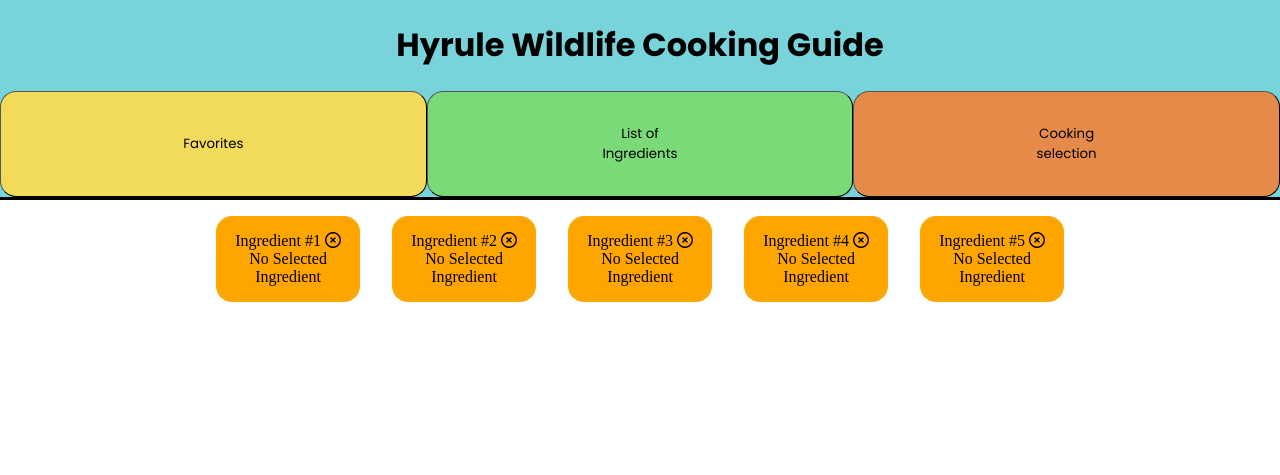
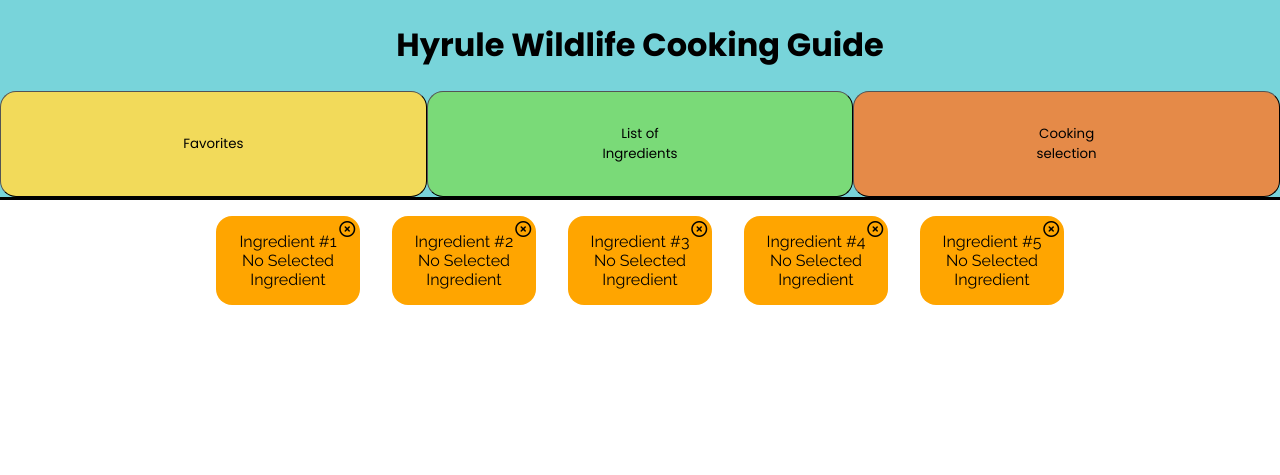
Before and after one commit to Ost-Ethan/BOTW-Zelda-Cooking-ajax-project, a website: page index.html in a window 1280 px wide. Shown: the top 475 px of the page. Drawn offline with Linux system fonts and the light colour scheme; no server answers.

Commit message:
formatted ingredient entries to be more accurate to the figma, and placed the X icons in the right spot

```diff
--- a/css/styles.css
+++ b/css/styles.css
@@ -64,13 +64,18 @@
 .ingredient {
   background-color: orange;
   display: flex;
+  position: relative;
+  flex-direction: column;
   flex-wrap: wrap;
   justify-content: center;
+  align-items: center;
   max-width: 9rem;
   margin: 1rem;
   text-align: center;
   border-radius: 1rem;
   padding: 1rem;
+  padding-top: 0;
+  font-family: Raleway, sans-serif;
 }
 
 .finished-dish-container {
@@ -102,6 +107,19 @@
   border-style: hidden;
 }
 
+.remove-icon {
+  display: flex;
+  position: absolute;
+  right: 0;
+  left: 7.7rem;
+  top: 0.3rem;
+  bottom: 0;
+}
+
+.ingredient-label {
+  margin-top: 1rem;
+}
+
 @media screen and (min-width: 768px) {
   .header-button {
     padding: 2rem 10rem;
--- a/index.html
+++ b/index.html
@@ -50,31 +50,36 @@
     </div>
     <div class="cooking-selection">
       <div class="ingredient ing-1">
-        <div>Ingredient #1 <i class="fa-regular fa-circle-xmark"></i></div>
+        <div class="remove-icon"><i class="fa-regular fa-circle-xmark"></i></div>
+        <div class="ingredient-label">Ingredient #1</div>
         <div>Name of Ingredient</div>
         <div>Heart Amount</div>
         <div>Status Effect</div>
       </div>
       <div class="ingredient ing-2">
-        <div>Ingredient #2 <i class="fa-regular fa-circle-xmark"></i></div>
+        <div class="remove-icon"><i class="fa-regular fa-circle-xmark"></i></div>
+        <div class="ingredient-label">Ingredient #2</div>
         <div>Name of Ingredient</div>
         <div>Heart Amount</div>
         <div>Status Effect</div>
       </div>
       <div class="ingredient ing-3">
-        <div>Ingredient #3 <i class="fa-regular fa-circle-xmark"></i></div>
+        <div class="remove-icon"><i class="fa-regular fa-circle-xmark"></i></div>
+        <div class="ingredient-label">Ingredient #3</div>
         <div>Name of Ingredient</div>
         <div>Heart Amount</div>
         <div>Status Effect</div>
       </div>
       <div class="ingredient ing-4">
-        <div>Ingredient #4 <i class="fa-regular fa-circle-xmark"></i></div>
+        <div class="remove-icon"><i class="fa-regular fa-circle-xmark"></i></div>
+        <div class="ingredient-label">Ingredient #4</div>
         <div>Name of Ingredient</div>
         <div>Heart Amount</div>
         <div>Status Effect</div>
       </div>
       <div class="ingredient ing-5">
-        <div>Ingredient #5 <i class="fa-regular fa-circle-xmark"></i></div>
+        <div class="remove-icon"><i class="fa-regular fa-circle-xmark"></i></div>
+        <div class="ingredient-label">Ingredient #5</div>
         <div>Name of Ingredient</div>
         <div>Heart Amount</div>
         <div>Status Effect</div>
--- a/js/main.js
+++ b/js/main.js
@@ -97,21 +97,21 @@
   for (let i = 0; i < 5; i++) {
     const $ingredientNumber = document.querySelector(`.ing-${i + 1}`);
     if (selectedIngredientsArray[i] !== undefined) {
-      $ingredientNumber.children[1].textContent = selectedIngredientsArray[i].name;
+      $ingredientNumber.children[2].textContent = selectedIngredientsArray[i].name;
       if (selectedIngredientsArray[i].hearts_recovered === '') {
-        $ingredientNumber.children[2].textContent = '0';
+        $ingredientNumber.children[3].textContent = '0';
       } else {
-        $ingredientNumber.children[2].textContent = `Hearts Recovered: ${selectedIngredientsArray[i].hearts_recovered}`;
+        $ingredientNumber.children[3].textContent = `Hearts Recovered: ${selectedIngredientsArray[i].hearts_recovered}`;
       }
       if (selectedIngredientsArray[i].cooking_effect === '') {
-        $ingredientNumber.children[3].textContent = 'No Cooking Effect';
+        $ingredientNumber.children[4].textContent = 'No Cooking Effect';
       } else {
-        $ingredientNumber.children[3].textContent = selectedIngredientsArray[i].cooking_effect;
+        $ingredientNumber.children[4].textContent = selectedIngredientsArray[i].cooking_effect;
       }
     } else {
-      $ingredientNumber.children[1].textContent = 'No Selected Ingredient';
-      $ingredientNumber.children[2].textContent = '';
+      $ingredientNumber.children[2].textContent = 'No Selected Ingredient';
       $ingredientNumber.children[3].textContent = '';
+      $ingredientNumber.children[4].textContent = '';
     }
   }
 }
```
